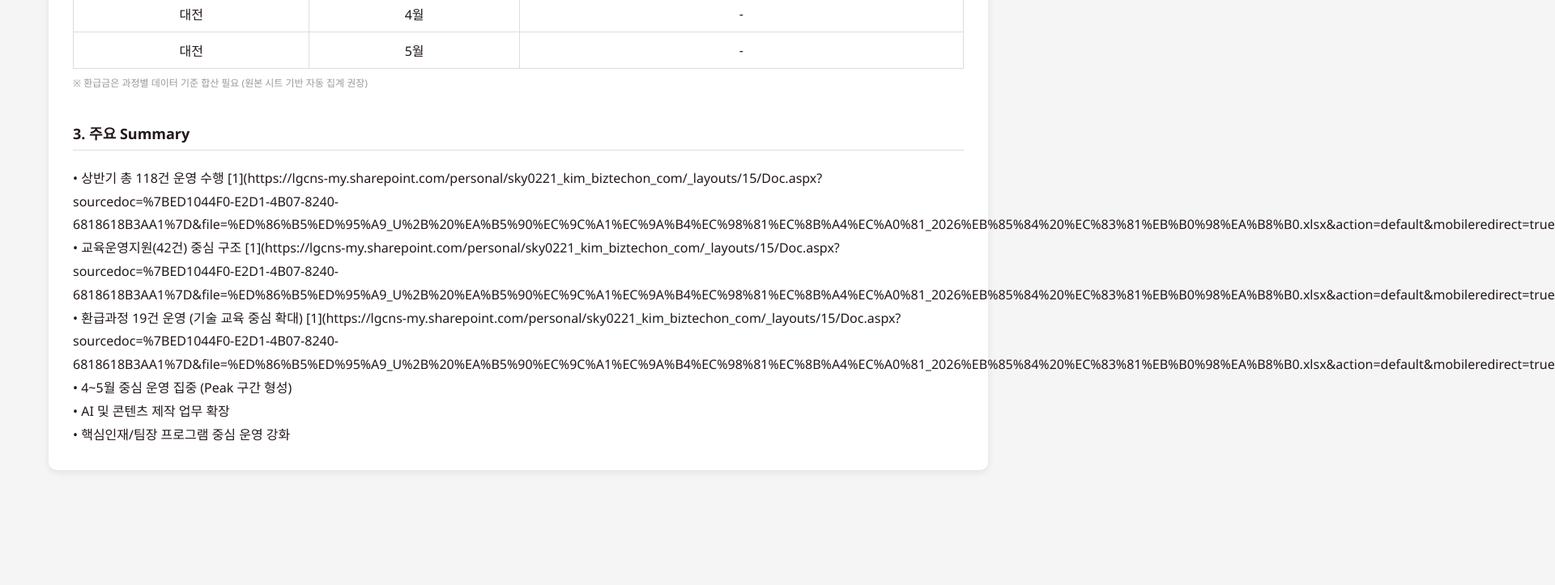
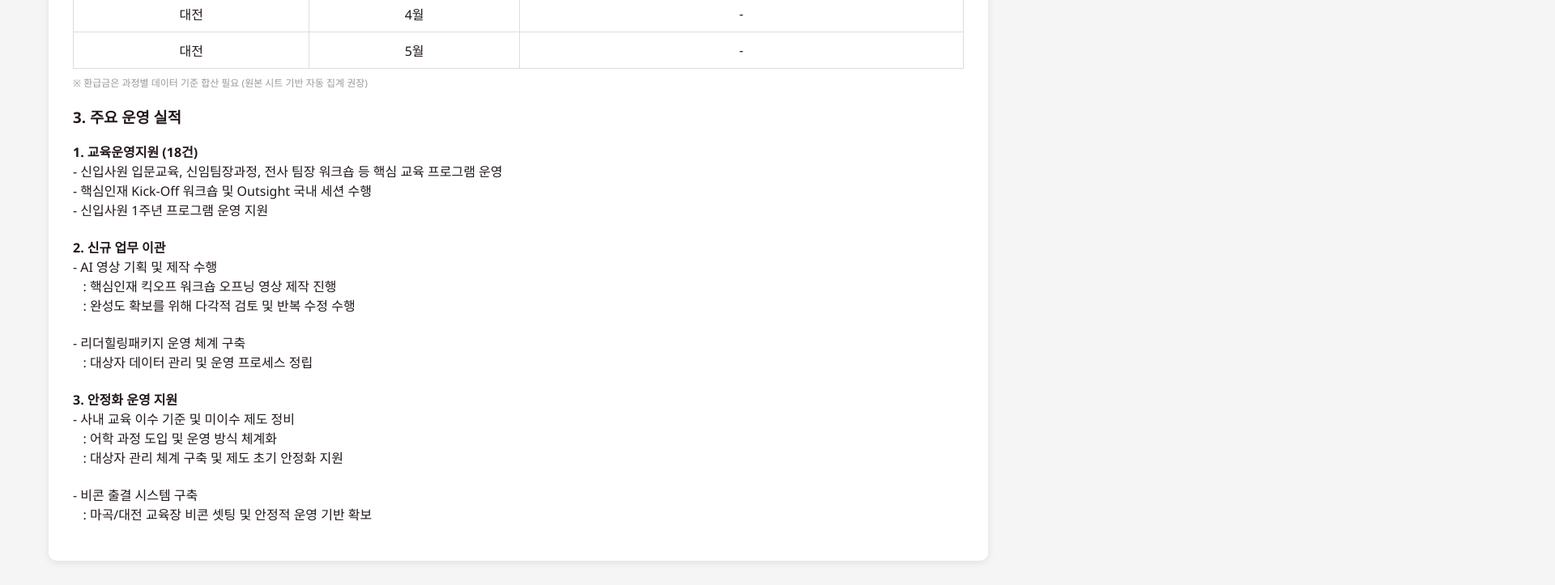
Before and after one commit to gksmf022192-lang/education-report, a plain HTML site: page index.html in a window 1280 px wide. Shown: the part 1080-1803 px from the top of the page at 81% size, 1920 px wide, since content can reach past the window. Before the commit the page ends 1691 px from the top, so only its background shows below. Drawn offline with Linux system fonts and the light colour scheme.

Commit message:
Update index.html

```diff
--- a/index.html
+++ b/index.html
@@ -209,17 +209,31 @@ th {
 ※ 환급금은 과정별 데이터 기준 합산 필요 (원본 시트 기반 자동 집계 권장)
 </p>
 
-<!-- 3. Summary -->
-<h2>3. 주요 Summary</h2>
+    <div id="summary" class="section">
+<h3>3. 주요 운영 실적</h3>
 
-<div class="summary">
-• 상반기 총 118건 운영 수행 [1](https://lgcns-my.sharepoint.com/personal/sky0221_kim_biztechon_com/_layouts/15/Doc.aspx?sourcedoc=%7BED1044F0-E2D1-4B07-8240-6818618B3AA1%7D&file=%ED%86%B5%ED%95%A9_U%2B%20%EA%B5%90%EC%9C%A1%EC%9A%B4%EC%98%81%EC%8B%A4%EC%A0%81_2026%EB%85%84%20%EC%83%81%EB%B0%98%EA%B8%B0.xlsx&action=default&mobileredirect=true)<br>
-• 교육운영지원(42건) 중심 구조 [1](https://lgcns-my.sharepoint.com/personal/sky0221_kim_biztechon_com/_layouts/15/Doc.aspx?sourcedoc=%7BED1044F0-E2D1-4B07-8240-6818618B3AA1%7D&file=%ED%86%B5%ED%95%A9_U%2B%20%EA%B5%90%EC%9C%A1%EC%9A%B4%EC%98%81%EC%8B%A4%EC%A0%81_2026%EB%85%84%20%EC%83%81%EB%B0%98%EA%B8%B0.xlsx&action=default&mobileredirect=true)<br>
-• 환급과정 19건 운영 (기술 교육 중심 확대) [1](https://lgcns-my.sharepoint.com/personal/sky0221_kim_biztechon_com/_layouts/15/Doc.aspx?sourcedoc=%7BED1044F0-E2D1-4B07-8240-6818618B3AA1%7D&file=%ED%86%B5%ED%95%A9_U%2B%20%EA%B5%90%EC%9C%A1%EC%9A%B4%EC%98%81%EC%8B%A4%EC%A0%81_2026%EB%85%84%20%EC%83%81%EB%B0%98%EA%B8%B0.xlsx&action=default&mobileredirect=true)<br>
-• 4~5월 중심 운영 집중 (Peak 구간 형성)<br>
-• AI 및 콘텐츠 제작 업무 확장<br>
-• 핵심인재/팀장 프로그램 중심 운영 강화
-</div>
+<p>
+<strong>1. 교육운영지원 (18건)</strong><br>
+- 신입사원 입문교육, 신임팀장과정, 전사 팀장 워크숍 등 핵심 교육 프로그램 운영<br>
+- 핵심인재 Kick-Off 워크숍 및 Outsight 국내 세션 수행<br>
+- 신입사원 1주년 프로그램 운영 지원<br><br>
+
+<strong>2. 신규 업무 이관</strong><br>
+- AI 영상 기획 및 제작 수행<br>
+&nbsp;&nbsp;&nbsp;: 핵심인재 킥오프 워크숍 오프닝 영상 제작 진행<br>
+&nbsp;&nbsp;&nbsp;: 완성도 확보를 위해 다각적 검토 및 반복 수정 수행<br><br>
+
+- 리더힐링패키지 운영 체계 구축<br>
+&nbsp;&nbsp;&nbsp;: 대상자 데이터 관리 및 운영 프로세스 정립<br><br>
+
+<strong>3. 안정화 운영 지원</strong><br>
+- 사내 교육 이수 기준 및 미이수 제도 정비<br>
+&nbsp;&nbsp;&nbsp;: 어학 과정 도입 및 운영 방식 체계화<br>
+&nbsp;&nbsp;&nbsp;: 대상자 관리 체계 구축 및 제도 초기 안정화 지원<br><br>
+
+- 비콘 출결 시스템 구축<br>
+&nbsp;&nbsp;&nbsp;: 마곡/대전 교육장 비콘 셋팅 및 안정적 운영 기반 확보
+</p>
 
 </div>
 
```
